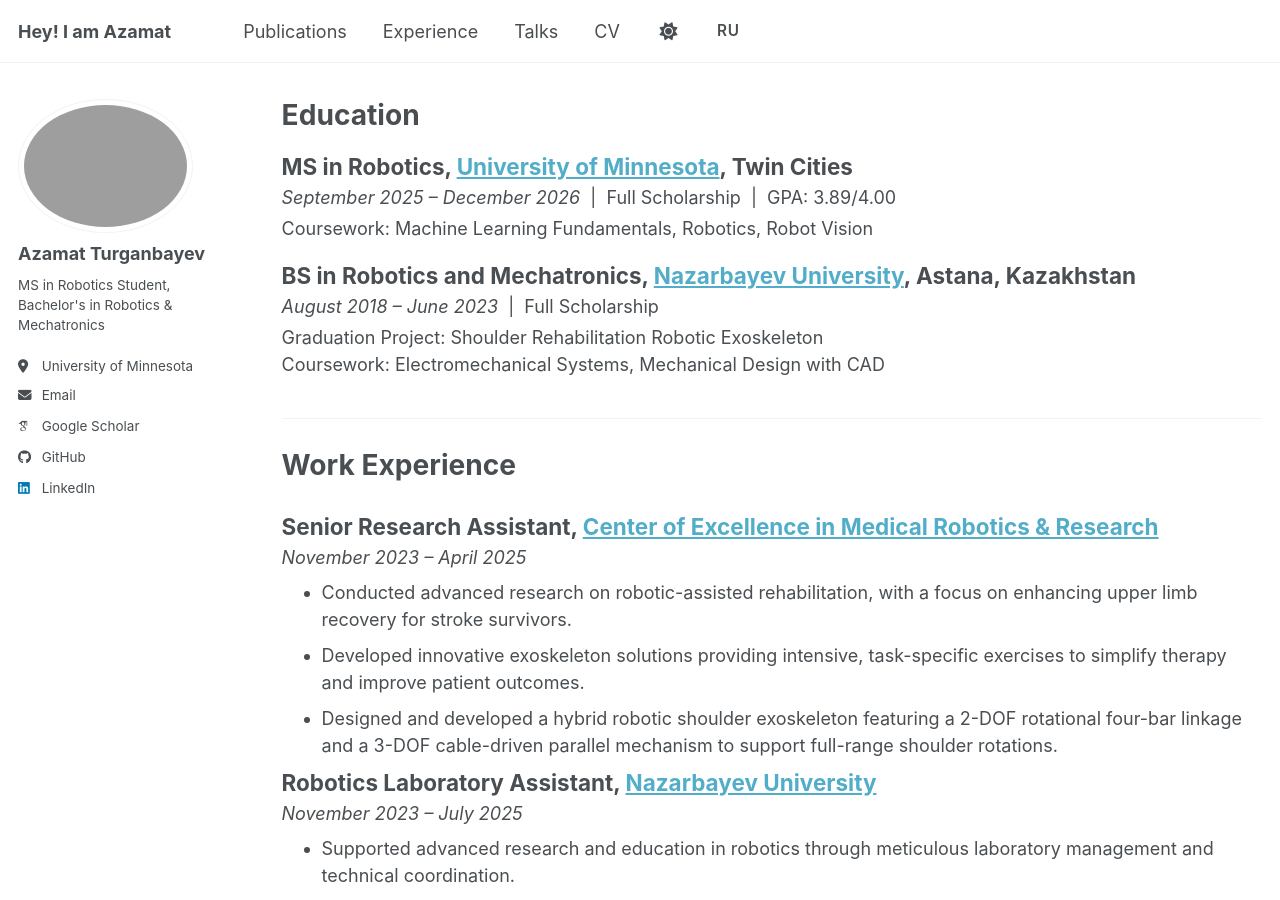
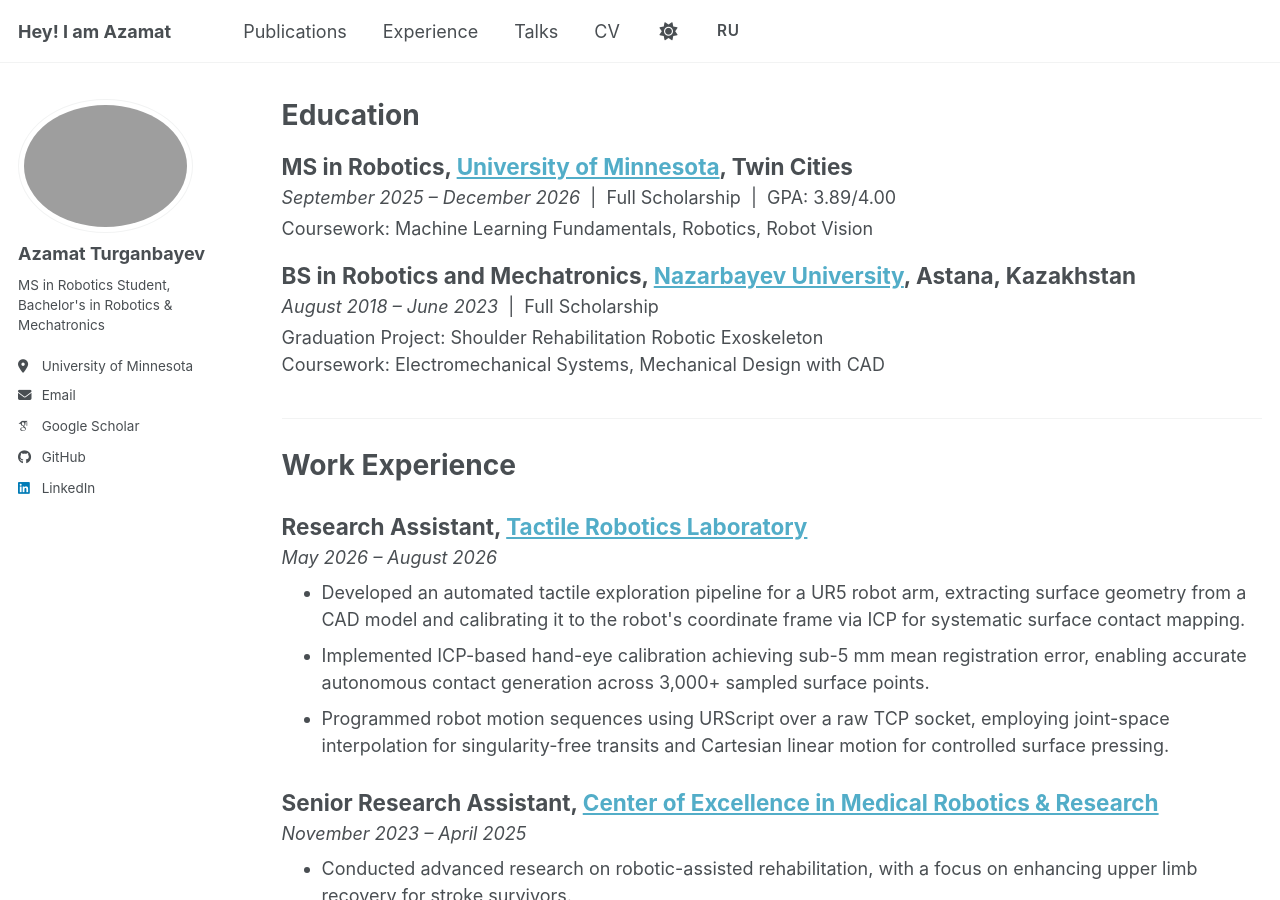
Before and after one commit to aturganbayev/aturganbayev-website-old, a Jekyll site: the page built from _pages/experience.md, in a window 1280 px wide and 900 px high. Built offline with Jekyll 4.4.1, drawn with Linux system fonts in a browser that asks for light colours; some web fonts are replaced; a script bundle is joined from its source files by our own code; library files that are not in the unit come from our copies.

Commit message:
added new experience

```diff
--- a/_pages/portfolio.md
+++ b/_pages/experience.md
@@ -35,6 +35,18 @@
 <h1 style="margin-top: 0; margin-bottom: 20px;">Work Experience</h1>
 
 <h2 style="margin-top: 30px; margin-bottom: 4px;">
+  Research Assistant, <a href="https://tact.nu.edu.kz/">Tactile Robotics Laboratory</a>
+</h2>
+<p style="margin-top: 0; margin-bottom: 8px;">
+  <em>May 2026 – August 2026</em>
+</p>
+<ul style="margin-top: 0; margin-bottom: 10px;">
+  <li>Developed an automated tactile exploration pipeline for a UR5 robot arm, extracting surface geometry from a CAD model and calibrating it to the robot's coordinate frame via ICP for systematic surface contact mapping.</li>
+  <li>Implemented ICP-based hand-eye calibration achieving sub-5 mm mean registration error, enabling accurate autonomous contact generation across 3,000+ sampled surface points.</li>
+  <li>Programmed robot motion sequences using URScript over a raw TCP socket, employing joint-space interpolation for singularity-free transits and Cartesian linear motion for controlled surface pressing.</li>
+</ul>
+
+<h2 style="margin-top: 30px; margin-bottom: 4px;">
   Senior Research Assistant, <a href="https://cemrr.nu.edu.kz/en">Center of Excellence in Medical Robotics & Research</a>
 </h2>
 <p style="margin-top: 0; margin-bottom: 8px;">
```
Also changed, not shown: _pages/ru/experience.md (renamed from _pages/ru/portfolio.md, +12 -0 lines).
